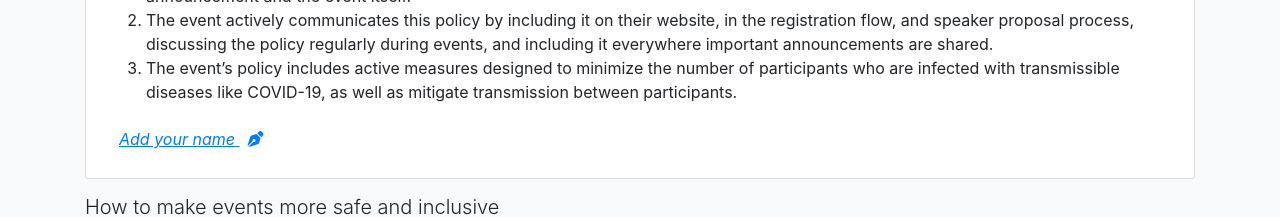
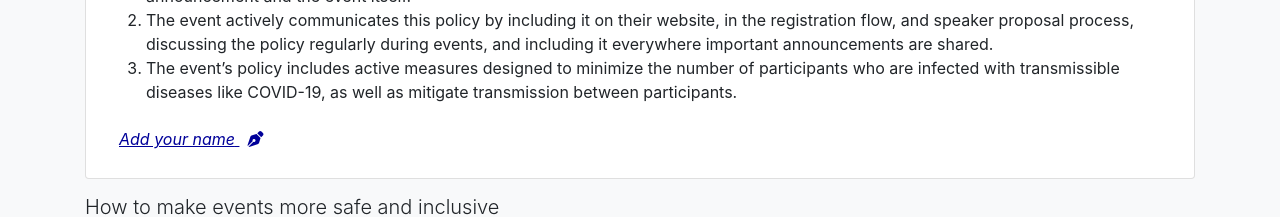
Before and after one commit to phpledge/publichealthpledge.com, a plain HTML site: page index.html in a window 1280 px wide. Shown: the part 900-1117 px from the top of the page. Drawn offline with Linux system fonts and the light colour scheme.

Commit message:
update css to catch missed link

```diff
--- a/main.css
+++ b/main.css
@@ -1,4 +1,5 @@
-body a {
+body a,
+body a.btn.btn-link {
     text-decoration: underline;
     color: #000099;
 }
```
